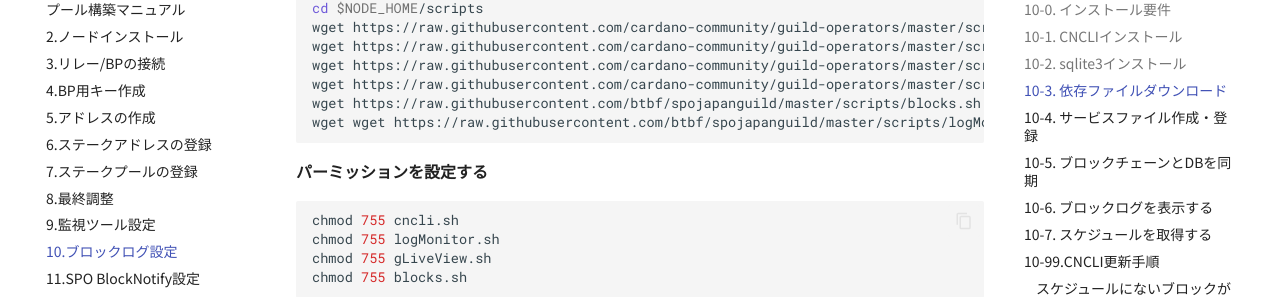
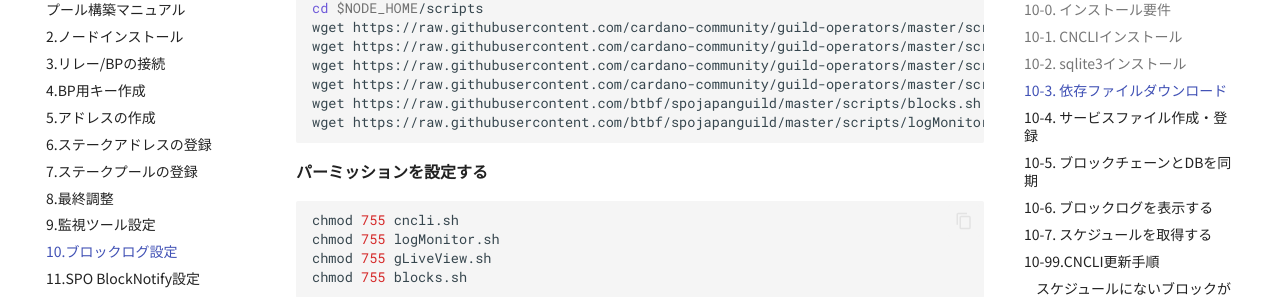
Before and after one commit to btbf/spojapanguild, an MkDocs documentation site: the page built from docs/setup/10-blocklog-setup.md, in a window 1280 px wide and 900 px high, scrolled down 2735 px. Shown: the part 147-444 px from the top of the window. Built offline with MkDocs 1.6.1 and Material for MkDocs 9.7.7, drawn with Linux system fonts in a browser that asks for light colours; comment, search, counter and statistics services are not loaded.

Commit message:
logMonitor.shのダウンロードコマンドの構文ミスを修正

````diff
--- a/docs/setup/10-blocklog-setup.md
+++ b/docs/setup/10-blocklog-setup.md
@@ -129,7 +129,7 @@
 wget https://raw.githubusercontent.com/cardano-community/guild-operators/master/scripts/cnode-helper-scripts/gLiveView.sh -O ./gLiveView.sh
 wget https://raw.githubusercontent.com/cardano-community/guild-operators/master/scripts/cnode-helper-scripts/cntools.library -O ./cntools.library
 wget https://raw.githubusercontent.com/btbf/spojapanguild/master/scripts/blocks.sh -O ./blocks.sh
-wget wget https://raw.githubusercontent.com/btbf/spojapanguild/master/scripts/logMonitor.sh -q -O ./logMonitor.sh -q -O ./logMonitor.sh
+wget https://raw.githubusercontent.com/btbf/spojapanguild/master/scripts/logMonitor.sh -q -O ./logMonitor.sh
 ```
 
 **パーミッションを設定する**
````
